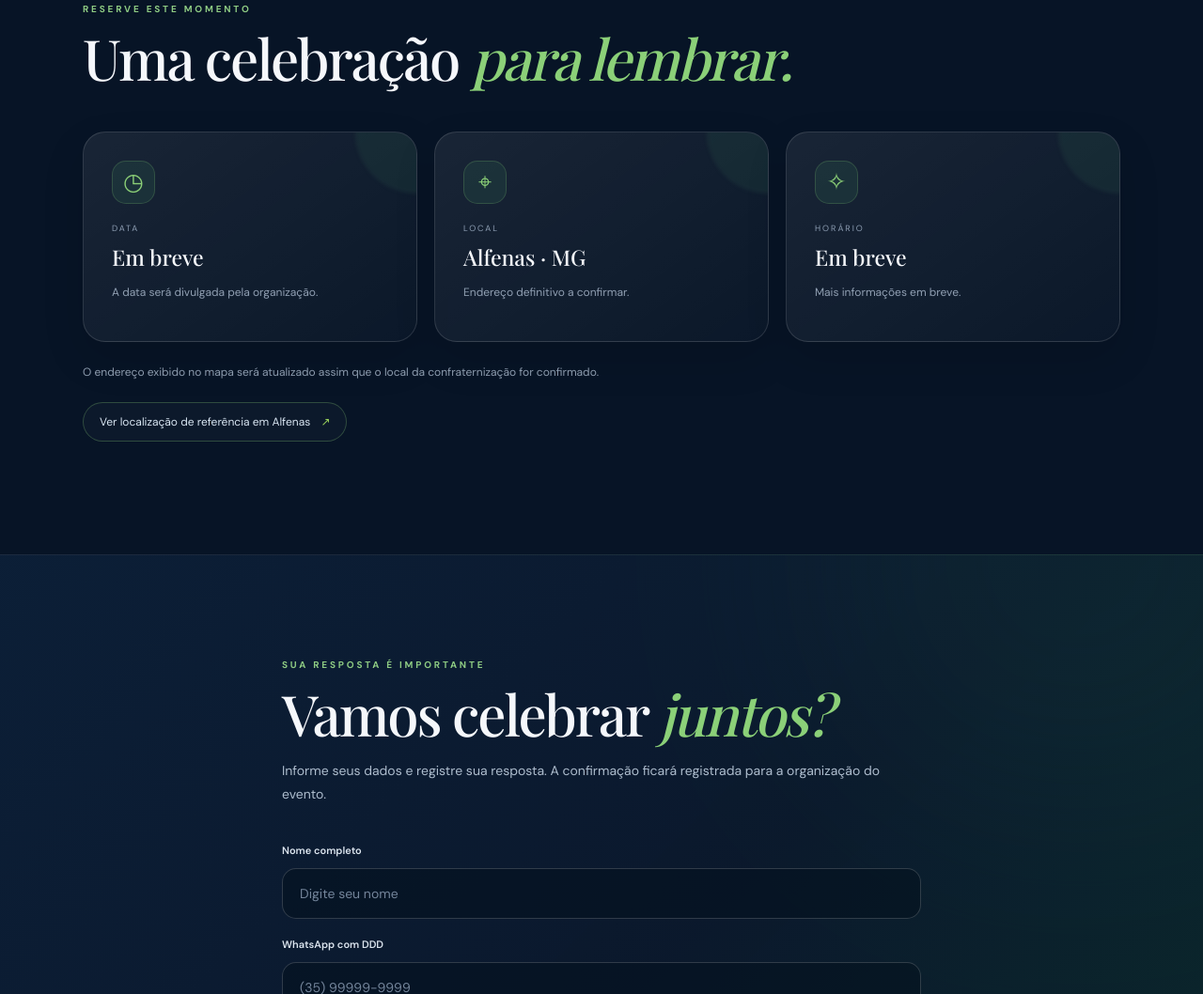
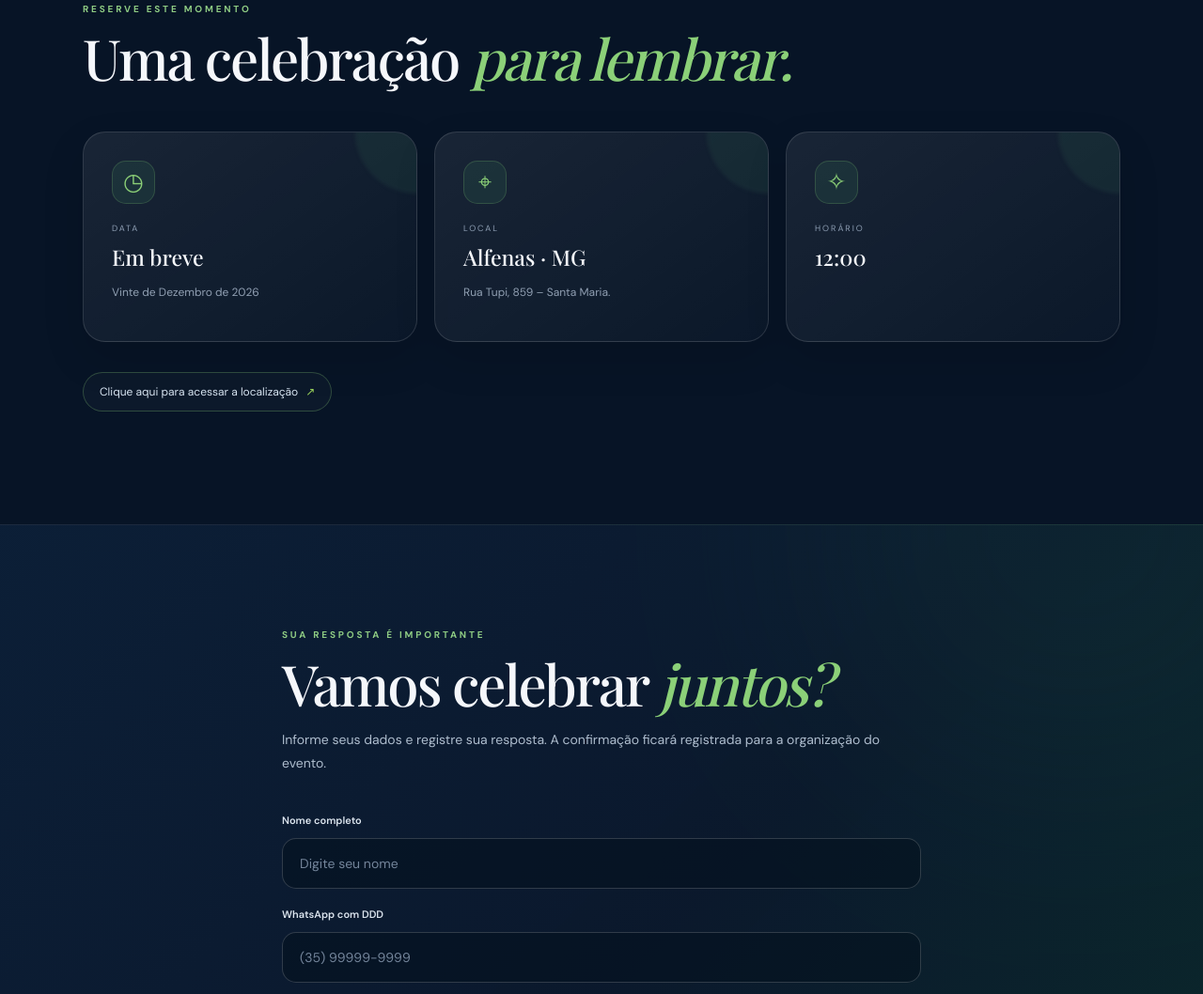
Before and after one commit to gbcastelar/holhos-minas-celebrar-2026, a plain HTML site: page index.html in a window 1280 px wide. Shown: the part 1451-2509 px from the top of the page at 94% size. Drawn offline with nearby package versions, Linux system fonts and the light colour scheme; a web font is replaced by a local one.

Commit message:
ajuste de endereco e data

```diff
--- a/index.html
+++ b/index.html
@@ -54,12 +54,11 @@
       <div class="section-kicker">RESERVE ESTE MOMENTO</div>
       <h2>Uma celebração <em>para lembrar.</em></h2>
       <div class="detail-grid">
-        <article class="detail-card"><span class="detail-icon">◷</span><small>DATA</small><strong id="event-date">Em breve</strong><p>A data será divulgada pela organização.</p></article>
-        <article class="detail-card"><span class="detail-icon">⌖</span><small>LOCAL</small><strong>Alfenas · MG</strong><p>Endereço definitivo a confirmar.</p></article>
-        <article class="detail-card"><span class="detail-icon">✧</span><small>HORÁRIO</small><strong>Em breve</strong><p>Mais informações em breve.</p></article>
+        <article class="detail-card"><span class="detail-icon">◷</span><small>DATA</small><strong id="event-date"> </strong><p>Vinte de Dezembro de 2026</p></article>
+        <article class="detail-card"><span class="detail-icon">⌖</span><small>LOCAL</small><strong>Alfenas · MG</strong><p>Rua Tupi, 859 – Santa Maria.</p></article>
+        <article class="detail-card"><span class="detail-icon">✧</span><small>HORÁRIO</small><strong>12:00</strong></article>
       </div>
-      <p class="location-note">O endereço exibido no mapa será atualizado assim que o local da confraternização for confirmado.</p>
-      <a class="text-link" id="maps-link" href="https://www.google.com/maps/search/?api=1&query=Rua+Coronel+Pedro+Correa+651+Alfenas+MG" target="_blank" rel="noopener">Ver localização de referência em Alfenas <span>↗</span></a>
+      <a class="text-link" id="maps-link" href="https://www.google.com/maps/search/?api=1&query=Rua+Tupi%2C+859%2C+Santa+Maria%2C+Alfenas%2C+MG%2C+Brasil" target="_blank" rel="noopener">Clique aqui para acessar a localização<span>↗</span></a>
     </section>
 
     <section class="rsvp-section" id="confirmar">
```
